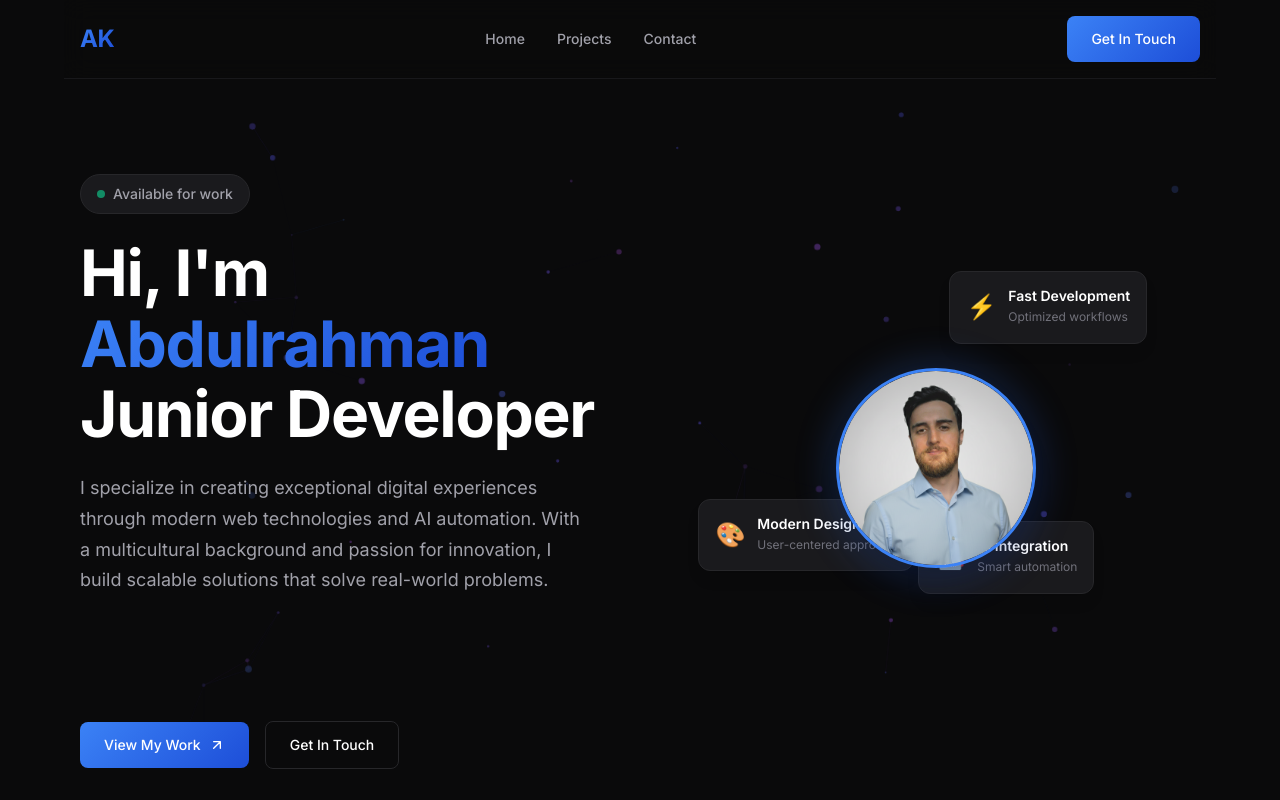
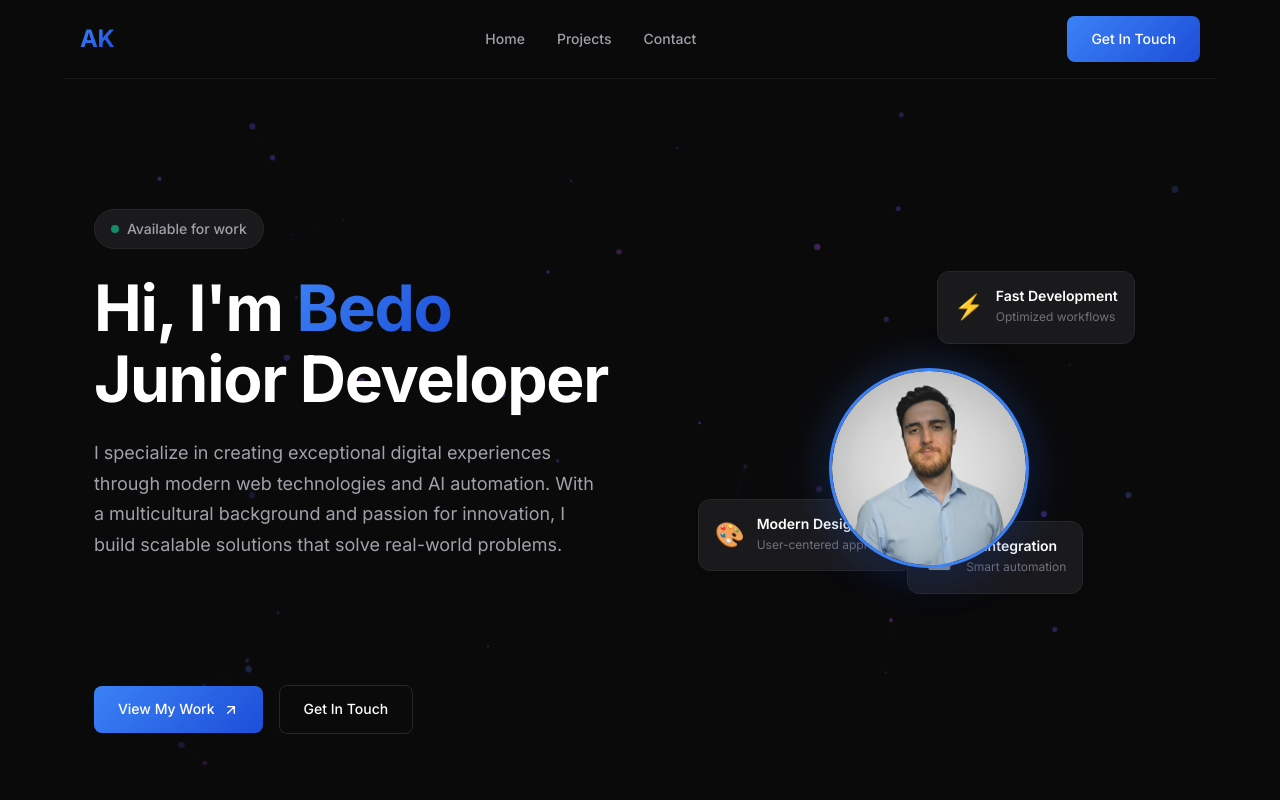
Before and after one commit to BedoKharboutli/Portfolio-V2, a React (Vite) app: page / in a window 1280 px wide. Shown: the top 800 px of the page. Built offline with nearby package versions, Linux system fonts and the light colour scheme.

Commit message:
name been changed

```diff
--- a/src/components/hero/Hero.jsx
+++ b/src/components/hero/Hero.jsx
@@ -18,7 +18,7 @@ export default function Hero() {
           </div>
 
           <h1 className='hero-title'>
-            Hi, I'm <span className='gradient-text'>Abdulrahman</span>
+            Hi, I'm <span className='gradient-text'>Bedo</span>
             <br />
             Junior Developer
           </h1>
```
Also changed, not shown: 2 other files (tests, documents, lock files or other folders).
